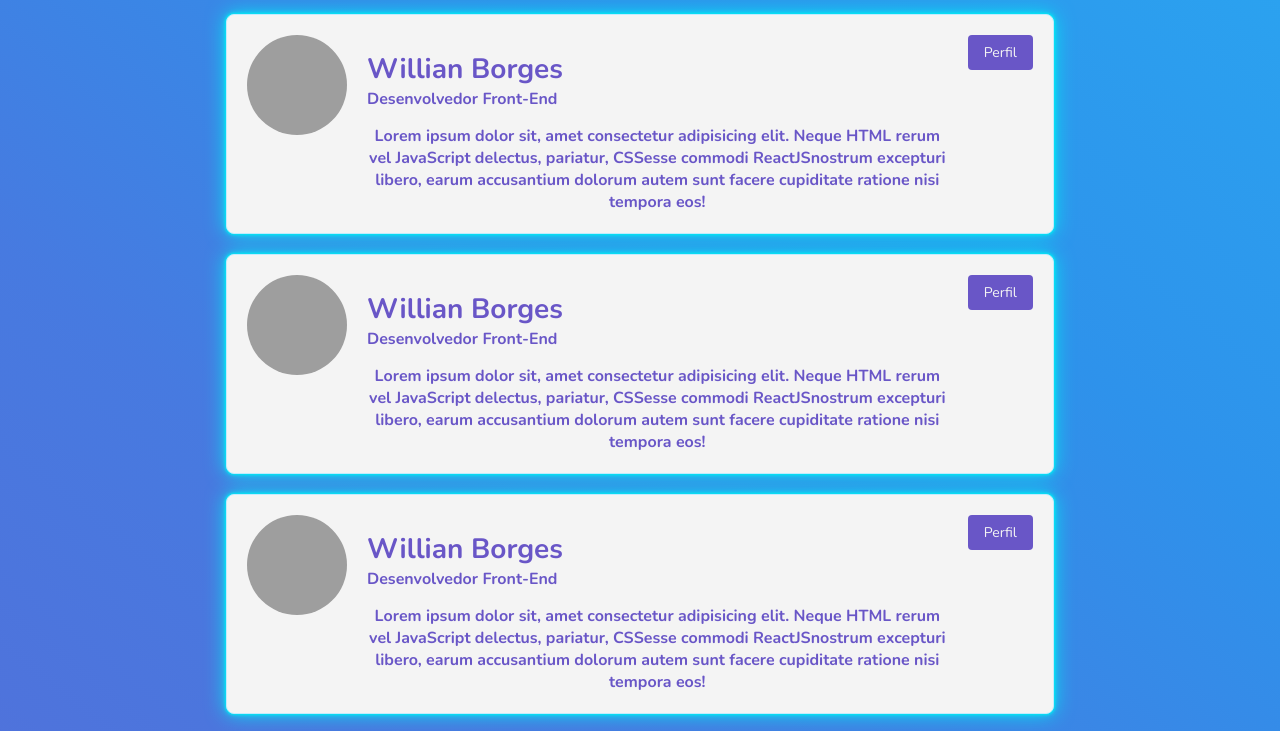
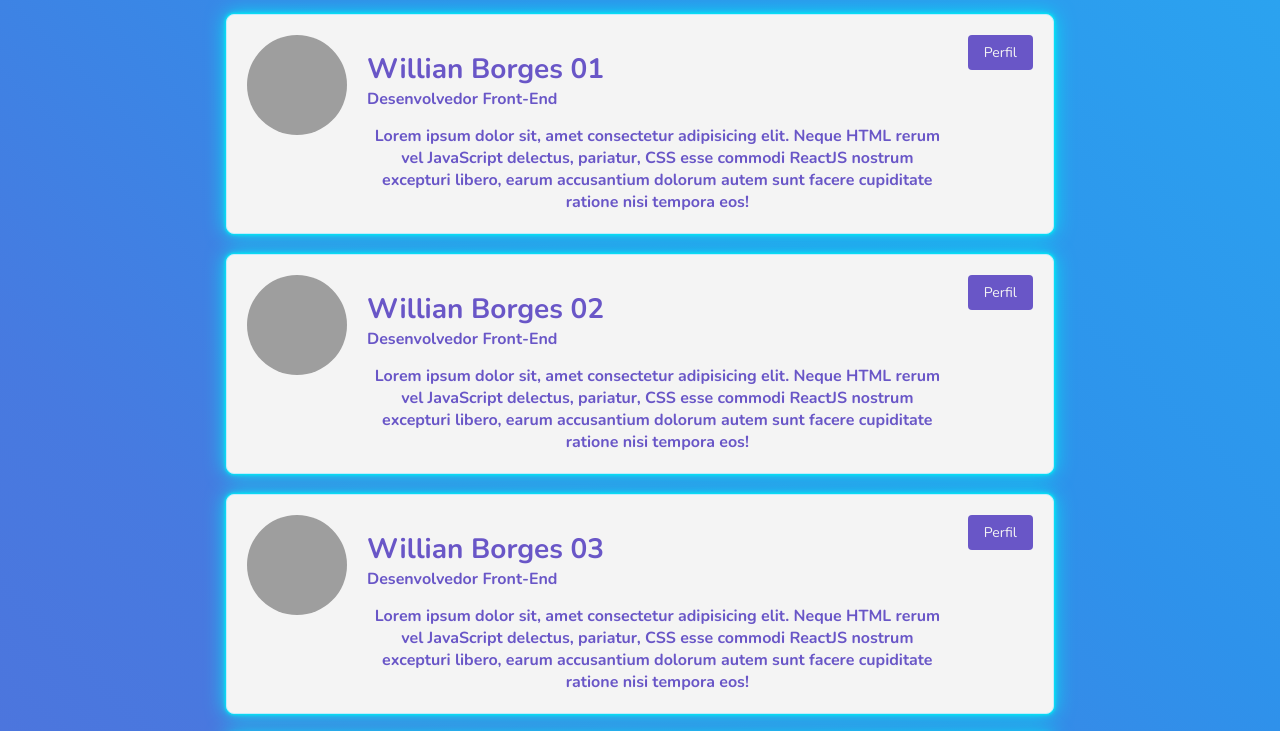
Before and after one commit to LKSFerreira/tech4dev, a plain HTML site: page pages/devs.html in a window 1280 px wide. Shown: the part 169-900 px from the top of the page. Drawn offline with nearby package versions, Linux system fonts and the light colour scheme; grey boxes are pictures that could not be loaded.

Commit message:
:ok_hand: :sparkles: Ajustes e implementação js
Ajustes na tela, acerto da rolagem, e implementei o JS para adicionar os cards automaticamente, preenchendo a const developersData,

```diff
--- a/css/devs.css
+++ b/css/devs.css
@@ -12,6 +12,10 @@
     font-family: "Nunito", sans-serif;
     list-style: none;
     text-decoration: none;
+}
+
+header {
+    z-index: 1;
 }
 
 body {
--- a/pages/devs.html
+++ b/pages/devs.html
@@ -12,7 +12,7 @@
     />
     <script src="https://unpkg.com/scrollreveal"></script>
     <script src="../scripts/devs.js" defer></script>
-    <script src="scripts/index.js" defer></script>
+    <script src="../scripts/index.js" defer></script>
     <title>Tech4Dev - Devs</title>
   </head>
 
@@ -28,7 +28,7 @@
         <ul>
           <li><a href="../index.html">Início</a></li>
           <li><a href="./devs.html">Devs</a></li>
-          <li><a href="https://simulatec.com.br">Proposta da Plataforma</a></li>
+          <li><a href="./sobre.html">Proposta da Plataforma</a></li>
           <li><a href="./contato.html">Contate-nos</a></li>
         </ul>
       </nav>
@@ -48,93 +48,7 @@
     <main>
       <section class="container-devs">
         <h3 class="title-section">Listagem de Devs</h3>
-        <article class="card">
-          <div class="photo-perfil">
-            <figure>
-              <img
-                src="https://media.licdn.com/dms/image/D4D03AQHjxJJ369-4-Q/profile-displayphoto-shrink_800_800/0/1671407578485?e=1714003200&v=beta&t=0Nkvgs17zHkKz9kVWa_xGd-8j3IUonvxm0mr_XxDlVw"
-                alt=""
-              />
-            </figure>
-          </div>
-          <div class="bio-devs">
-            <h3 class="name-dev">Willian Borges</h3>
-            <h4 class="cargo-dev">Desenvolvedor Front-End</h4>
-            <p class="bio-dev">
-              Lorem ipsum dolor sit, amet consectetur adipisicing elit. Neque
-              <code>HTML</code> rerum vel <code>JavaScript</code> delectus,
-              pariatur, <code>CSS</code>esse commodi <code>ReactJS</code>nostrum
-              excepturi libero, earum accusantium dolorum autem sunt facere
-              cupiditate ratione nisi tempora eos!
-            </p>
-          </div>
-          <div class="btn-goProfile">
-            <a
-              href="https://www.linkedin.com/in/willian-borges-60b7b068/"
-              target="_blank"
-            >
-              <button>Perfil</button>
-            </a>
-          </div>
-        </article>
-        <article class="card">
-          <div class="photo-perfil">
-            <figure>
-              <img
-                src="https://media.licdn.com/dms/image/D4D03AQHjxJJ369-4-Q/profile-displayphoto-shrink_800_800/0/1671407578485?e=1714003200&v=beta&t=0Nkvgs17zHkKz9kVWa_xGd-8j3IUonvxm0mr_XxDlVw"
-                alt=""
-              />
-            </figure>
-          </div>
-          <div class="bio-devs">
-            <h3 class="name-dev">Willian Borges</h3>
-            <h4 class="cargo-dev">Desenvolvedor Front-End</h4>
-            <p class="bio-dev">
-              Lorem ipsum dolor sit, amet consectetur adipisicing elit. Neque
-              <code>HTML</code> rerum vel <code>JavaScript</code> delectus,
-              pariatur, <code>CSS</code>esse commodi <code>ReactJS</code>nostrum
-              excepturi libero, earum accusantium dolorum autem sunt facere
-              cupiditate ratione nisi tempora eos!
-            </p>
-          </div>
-          <div class="btn-goProfile">
-            <a
-              href="https://www.linkedin.com/in/willian-borges-60b7b068/"
-              target="_blank"
-            >
-              <button>Perfil</button>
-            </a>
-          </div>
-        </article>
-        <article class="card">
-          <div class="photo-perfil">
-            <figure>
-              <img
-                src="https://media.licdn.com/dms/image/D4D03AQHjxJJ369-4-Q/profile-displayphoto-shrink_800_800/0/1671407578485?e=1714003200&v=beta&t=0Nkvgs17zHkKz9kVWa_xGd-8j3IUonvxm0mr_XxDlVw"
-                alt=""
-              />
-            </figure>
-          </div>
-          <div class="bio-devs">
-            <h3 class="name-dev">Willian Borges</h3>
-            <h4 class="cargo-dev">Desenvolvedor Front-End</h4>
-            <p class="bio-dev">
-              Lorem ipsum dolor sit, amet consectetur adipisicing elit. Neque
-              <code>HTML</code> rerum vel <code>JavaScript</code> delectus,
-              pariatur, <code>CSS</code>esse commodi <code>ReactJS</code>nostrum
-              excepturi libero, earum accusantium dolorum autem sunt facere
-              cupiditate ratione nisi tempora eos!
-            </p>
-          </div>
-          <div class="btn-goProfile">
-            <a
-              href="https://www.linkedin.com/in/willian-borges-60b7b068/"
-              target="_blank"
-            >
-              <button>Perfil</button>
-            </a>
-          </div>
-        </article>
+
       </section>
     </main>
     <footer>
--- a/scripts/devs.js
+++ b/scripts/devs.js
@@ -0,0 +1,69 @@
+const developersData = [
+    {
+      name: "Willian Borges 01",
+      role: "Desenvolvedor Front-End",
+      bio:
+        "Lorem ipsum dolor sit, amet consectetur adipisicing elit. Neque HTML rerum vel JavaScript delectus, pariatur, CSS esse commodi ReactJS nostrum excepturi libero, earum accusantium dolorum autem sunt facere cupiditate ratione nisi tempora eos!",
+      linkedin: "https://www.linkedin.com/in/willian-borges-60b7b068/",
+      photo:
+        "https://media.licdn.com/dms/image/D4D03AQHjxJJ369-4-Q/profile-displayphoto-shrink_800_800/0/1671407578485?e=1714003200&v=beta&t=0Nkvgs17zHkKz9kVWa_xGd-8j3IUonvxm0mr_XxDlVw",
+    },
+    {
+      name: "Willian Borges 02",
+      role: "Desenvolvedor Front-End",
+      bio:
+        "Lorem ipsum dolor sit, amet consectetur adipisicing elit. Neque HTML rerum vel JavaScript delectus, pariatur, CSS esse commodi ReactJS nostrum excepturi libero, earum accusantium dolorum autem sunt facere cupiditate ratione nisi tempora eos!",
+      linkedin: "https://www.linkedin.com/in/willian-borges-60b7b068/",
+      photo:
+        "https://media.licdn.com/dms/image/D4D03AQHjxJJ369-4-Q/profile-displayphoto-shrink_800_800/0/1671407578485?e=1714003200&v=beta&t=0Nkvgs17zHkKz9kVWa_xGd-8j3IUonvxm0mr_XxDlVw",
+    },
+    {
+      name: "Willian Borges 03",
+      role: "Desenvolvedor Front-End",
+      bio:
+        "Lorem ipsum dolor sit, amet consectetur adipisicing elit. Neque HTML rerum vel JavaScript delectus, pariatur, CSS esse commodi ReactJS nostrum excepturi libero, earum accusantium dolorum autem sunt facere cupiditate ratione nisi tempora eos!",
+      linkedin: "https://www.linkedin.com/in/willian-borges-60b7b068/",
+      photo:
+        "https://media.licdn.com/dms/image/D4D03AQHjxJJ369-4-Q/profile-displayphoto-shrink_800_800/0/1671407578485?e=1714003200&v=beta&t=0Nkvgs17zHkKz9kVWa_xGd-8j3IUonvxm0mr_XxDlVw",
+    },
+    {
+      name: "Willian Borges 04",
+      role: "Desenvolvedor Front-End",
+      bio:
+        "Lorem ipsum dolor sit, amet consectetur adipisicing elit. Neque HTML rerum vel JavaScript delectus, pariatur, CSS esse commodi ReactJS nostrum excepturi libero, earum accusantium dolorum autem sunt facere cupiditate ratione nisi tempora eos!",
+      linkedin: "https://www.linkedin.com/in/willian-borges-60b7b068/",
+      photo:
+        "https://media.licdn.com/dms/image/D4D03AQHjxJJ369-4-Q/profile-displayphoto-shrink_800_800/0/1671407578485?e=1714003200&v=beta&t=0Nkvgs17zHkKz9kVWa_xGd-8j3IUonvxm0mr_XxDlVw",
+    },
+    // Adicione mais desenvolvedores, se necessário
+  ];
+
+
+
+window.addEventListener("DOMContentLoaded", function () {
+    const containerDevs = document.querySelector(".container-devs");
+
+    developersData.forEach((developer) => {
+      const card = document.createElement("article");
+      card.classList.add("card");
+
+      card.innerHTML = `
+        <div class="photo-perfil">
+          <figure>
+            <img src="${developer.photo}" alt="${developer.name}" />
+          </figure>
+        </div>
+        <div class="bio-devs">
+          <h3 class="name-dev">${developer.name}</h3>
+          <h4 class="cargo-dev">${developer.role}</h4>
+          <p class="bio-dev">${developer.bio}</p>
+        </div>
+        <div class="btn-goProfile">
+          <a href="${developer.linkedin}" target="_blank">
+            <button>Perfil</button>
+          </a>
+        </div>
+      `;
+        containerDevs.appendChild(card)
+    });
+  });
```
Lines whose indentation alone changed are shown as unchanged.
